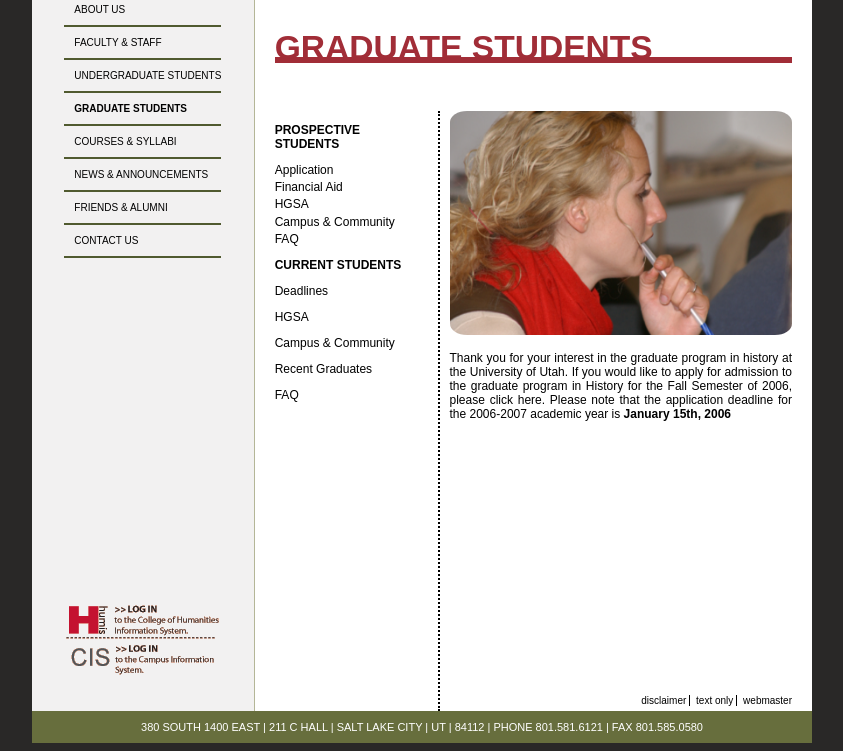
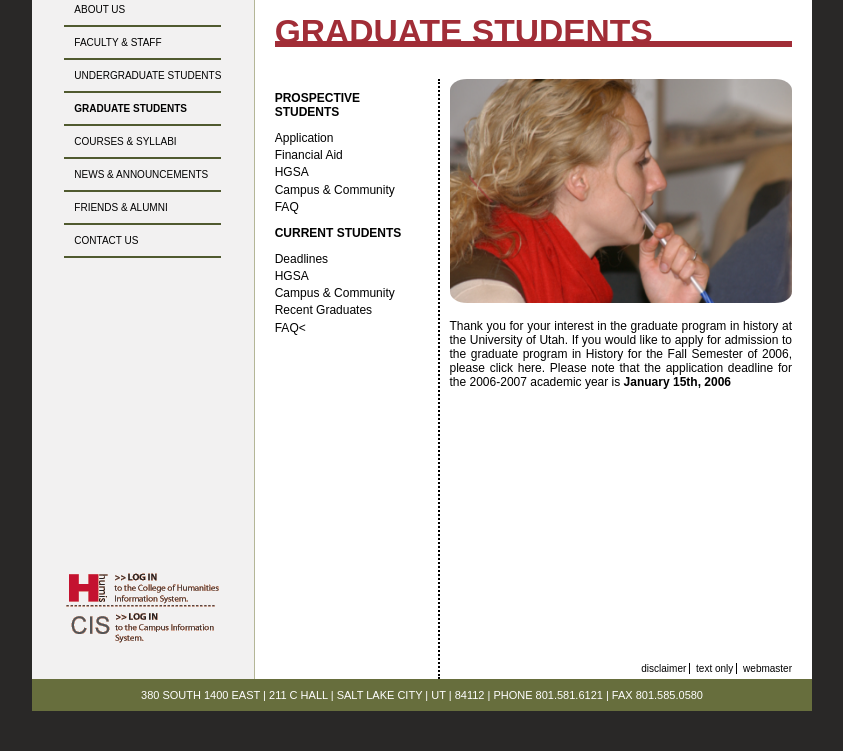
Before and after one commit to moser291/2342_HUMIS_homepage, a plain HTML site: page graduate-students.html in a window 1280 px wide. Shown: the part 116-867 px from the top of the page, without its empty margins (218-1061 px from the left). After the commit the page ends 835 px from the top, so only its background shows below. Drawn offline with Linux system fonts and the light colour scheme.

Commit message:
Added links to graduate students page

```diff
--- a/graduate-students.html
+++ b/graduate-students.html
@@ -129,11 +129,15 @@
                                 <b>CURRENT STUDENTS</b>
                             </p>
 
-                            <p>Deadlines</p>
-                            <p>HGSA</p>
-                            <p>Campus & Community</p>
-                            <p>Recent Graduates</p>
-                            <p>FAQ</p>
+                            <div class="category top">
+
+                            <a href="#">Deadlines</a>
+                            <a href="#">HGSA</a>
+                            <a href="#">Campus & Community</a>
+                            <a href="#">Recent Graduates</a>
+                            <a href="#">FAQ<</a>
+
+                            </div>
 
 
                         </div>
--- a/stylesheets/layouts.css
+++ b/stylesheets/layouts.css
@@ -114,8 +114,7 @@ section.horizontal-two-column-layout {
 }
 
 form.contact-form {
-    margine-top: 5rem;
-    border: 4px solid green;
+    margin-top: 5rem;
     display: flex;
     flex-direction: column;
     gap: 1rem;
--- a/stylesheets/typography.css
+++ b/stylesheets/typography.css
@@ -22,7 +22,7 @@ body {
 
     div.grand-title {
         border-bottom: 6px solid var(--burgundy);
-        margin: 2rem 0;
+        margin: 1rem 0;
     }
 
     h2 {
```
Also changed, not shown: contact-us.html (+5 -5 lines), faculty-and-staff.html (+1 -1 lines).
